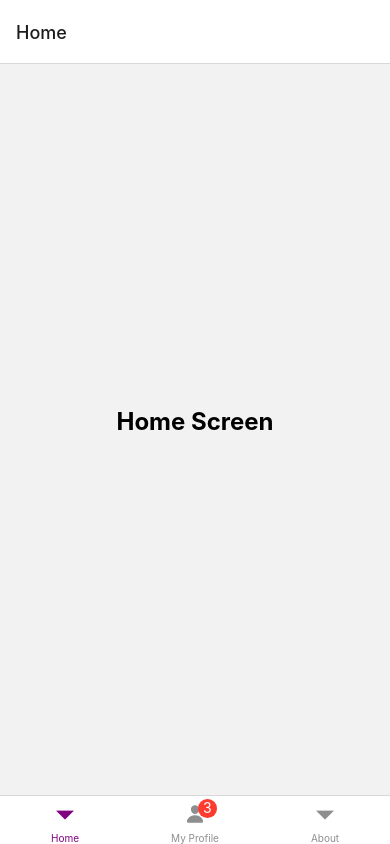
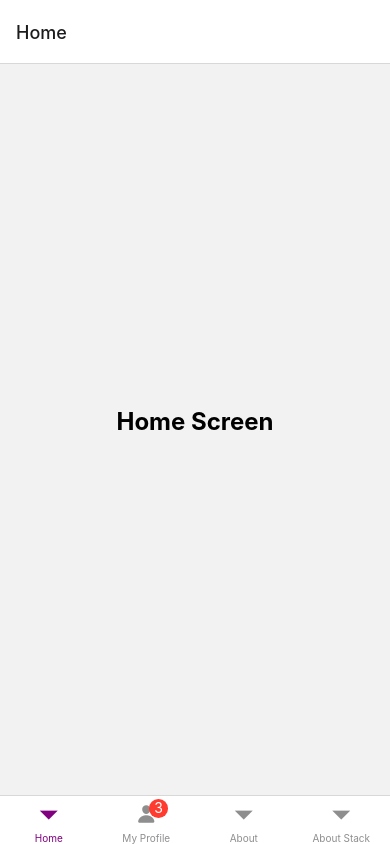
Before and after one commit to tugbaesat/my-react-native-app, a React Native app: screen / in a window 390 px wide. Built offline with nearby package versions, Linux system fonts and the light colour scheme.

Commit message:
navigation nesting

```diff
--- a/App.js
+++ b/App.js
@@ -4,6 +4,7 @@ import HomeScreen from "./screens/HomeScreen";
 import ProfileScreen from "./screens/ProfileScreen";
 import AboutScreen from "./screens/AboutScreen";
 import Ionicons from "@expo/vector-icons/Ionicons";
+import { AboutStack } from "./AppStack";
 
 const Tab = createBottomTabNavigator();
 
@@ -30,6 +31,10 @@ const App = () => {
           }}
         />
         <Tab.Screen name="About" component={AboutScreen} />
+        <Tab.Screen name="About Stack" component={AboutStack} options={{
+            headerShown:false
+        }}/>
+
       </Tab.Navigator>
     </NavigationContainer>
   );
--- a/AppStack.js
+++ b/AppStack.js
@@ -6,9 +6,8 @@ import AboutScreen from "./screens/AboutScreen";
 
 const Stack = createNativeStackNavigator();
 
-export default function App() {
+export const AboutStack = () => {
   return (
-    <NavigationContainer>
     <Stack.Navigator>
       <Stack.Screen
         name="Home"
@@ -17,6 +16,13 @@ export default function App() {
       />
       <Stack.Screen name="About" component={AboutScreen} />
     </Stack.Navigator>
+  );
+};
+
+export default function App() {
+  return (
+    <NavigationContainer>
+      <AboutStack></AboutStack>
     </NavigationContainer>
   );
 }
```
Lines whose indentation alone changed are shown as unchanged.
